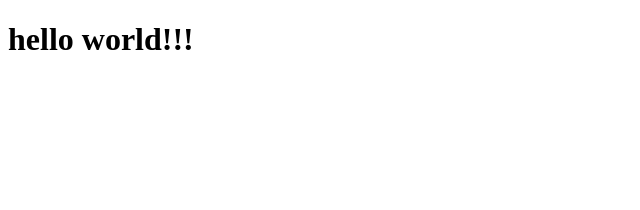
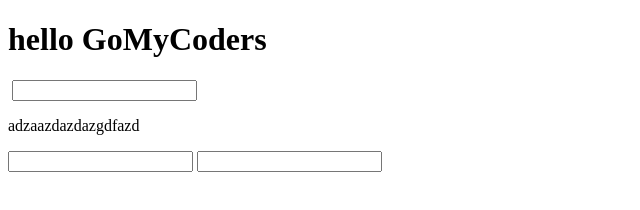
Before and after one commit to med-salah-ben/git-learn-dec-f2, a plain HTML site: page index.html in a window 1280 px wide. Shown: the whole page, without its empty margins (0-640 px from the left). Drawn offline with Linux system fonts and the light colour scheme.

Commit message:
second change

```diff
--- a/index.html
+++ b/index.html
@@ -7,6 +7,13 @@
     <title>test</title>
 </head>
 <body>
-    <h1>hello world!!!</h1>
+    <h1>hello GoMyCoders</h1>
+    <img />
+    <input />
+    <p>adzaazdazdazgdfazd</p>
+    <form>
+        <input />
+        <input />
+    </form>
 </body>
 </html>
```
